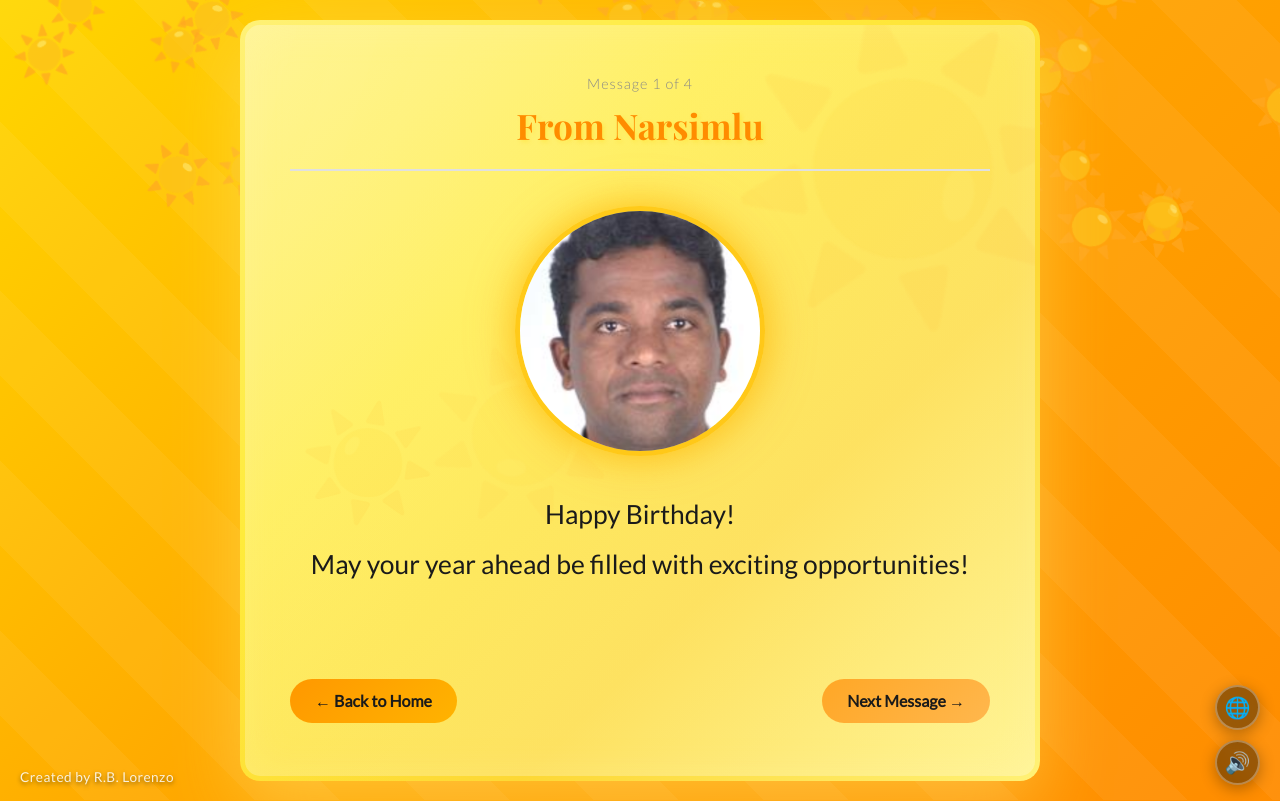
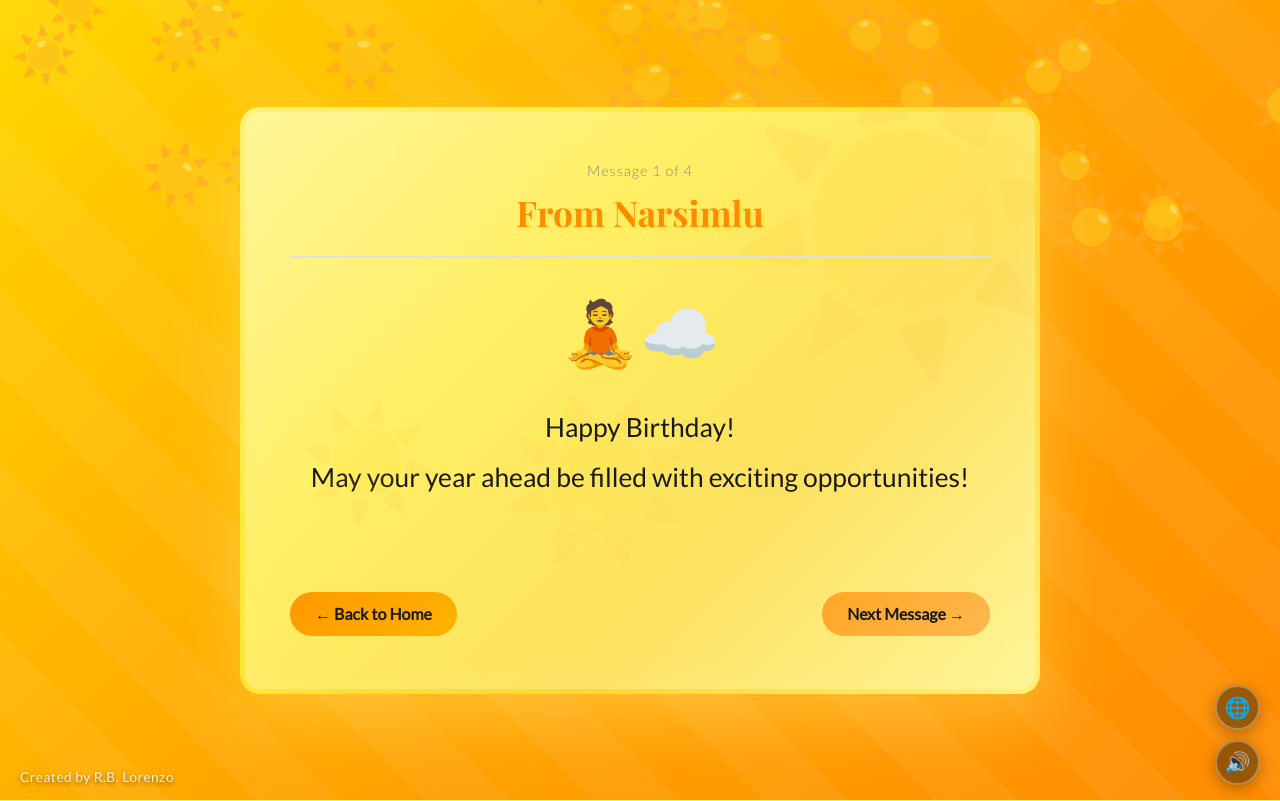
Before and after one commit to rlbl0394/birthday_surprise, a Flask app: page /message/1 in a window 1280 px wide. Run offline with Flask 3, Linux system fonts and the light colour scheme.

Commit message:
Add files via upload

```diff
--- a/templates/ending.html
+++ b/templates/ending.html
@@ -7,8 +7,8 @@
 {% block content %}
 <div class="ending-container fade-in">
     <div class="ending-content">
-        <div class="profile-image-container">
-            <img src="{{ url_for('static', filename='images/michelle.png') }}" alt="Michelle" class="profile-image">
+        <div class="profile-image-container" style="font-size: 4rem; text-align: center;">
+            <span title="Michelle">👸🧁</span>
         </div>
         <h1 class="ending-title" data-translate="ending_title">Wishing you the best year ahead,<br><span class="name-highlight">Michelle!</span></h1>
         <p class="ending-subtitle" data-translate="ending_subtitle">May this year bring you joy, success, and wonderful memories.</p>
--- a/templates/home.html
+++ b/templates/home.html
@@ -8,7 +8,7 @@
 <div class="home-container fade-in">
     <div class="home-content">
         <div class="profile-image-container">
-            <img src="{{ url_for('static', filename='images/michelle.png') }}" alt="Michelle" class="profile-image">
+            <span title="Michelle" style="font-size: 4rem;">👸🧁</span>
         </div>
         <h1 class="birthday-title" data-translate="home_title">Happy Birthday,<br><span class="name-highlight">Michelle!</span></h1>
         <p class="subtitle" data-translate="home_subtitle">Here is a special surprise from your team</p>
--- a/templates/message.html
+++ b/templates/message.html
@@ -14,20 +14,20 @@
 
         <!-- Message Image -->
         {% if message.id == 1 %}
-        <div class="message-image-container">
-            <img src="{{ url_for('static', filename='images/narsimlu.png') }}" alt="Narsimlu" class="message-image summer-border">
+        <div class="message-image-container" style="font-size: 4rem; text-align: center;">
+            <span title="Narsimlu">🧘☁️</span>
         </div>
         {% elif message.id == 2 %}
-        <div class="message-image-container">
-            <img src="{{ url_for('static', filename='images/matt.png') }}" alt="Matt" class="message-image autumn-border">
+        <div class="message-image-container" style="font-size: 4rem; text-align: center;">
+            <span title="Matt">🐱🐾</span>
         </div>
         {% elif message.id == 3 %}
-        <div class="message-image-container">
-            <img src="{{ url_for('static', filename='images/heather.png') }}" alt="Heather" class="message-image winter-border">
+        <div class="message-image-container" style="font-size: 4rem; text-align: center;">
+            <span title="Heather">❤️⚽</span>
         </div>
         {% elif message.id == 4 %}
-        <div class="message-image-container">
-            <img src="{{ url_for('static', filename='images/becca.png') }}" alt="Becca" class="message-image spring-border">
+        <div class="message-image-container" style="font-size: 4rem; text-align: center;">
+            <span title="Becca">🌸🌱</span>
         </div>
         {% endif %}
 
```
Also changed, not shown: static/js/animations.js (+26 -26 lines).
